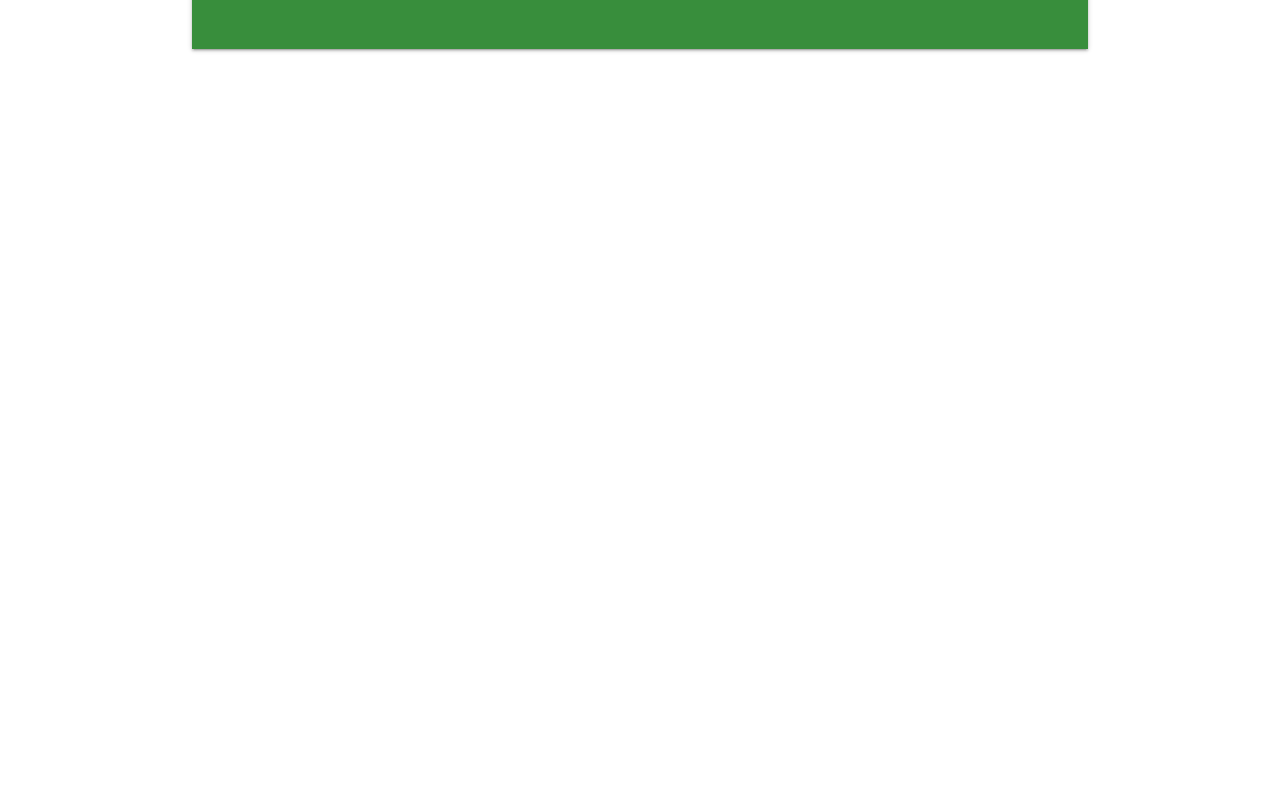
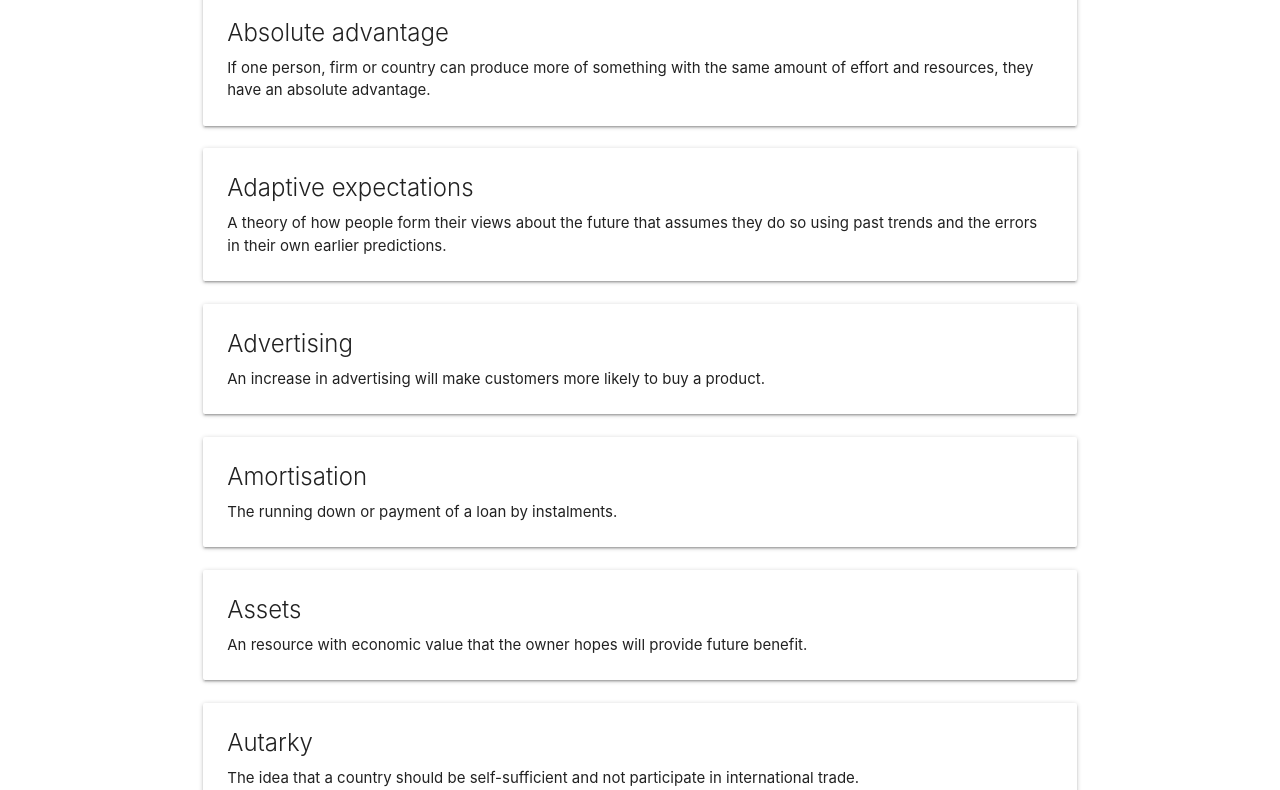
Before and after one commit to featuredepix/economicsterms, a plain HTML site: page index.html in a window 1280 px wide. Shown: the part 79-869 px from the top of the page. Before the commit the page ends 800 px from the top, so only its background shows below. Drawn offline with nearby package versions, Linux system fonts and the light colour scheme.

Commit message:
Update index.html

```diff
--- a/index.html
+++ b/index.html
@@ -12,24 +12,12 @@
         <a href="#" class="brand-logo center"><img src="http://www.thomasmooretoymaster.com/ekmps/shops/stephenalford/resources/Design/west-exe.png" alt="West Exe" style="height: 40px; display: inline; margin: 15px 15px 0 0;">Economics Key Terms</a>
       </div>
     </nav>
-    <div class="container">
-      <nav class="green darken-2">
-        <div class="nav-wrapper">
-          <form>
-            <div class="input-field">
-              <input id="search" type="search" onchange="filter(this.value)">
-            </div>
-          </form>
-        </div>
-      </nav>
-    </div>
     <div class="container row" id="keyterms">
 
     </div>
     <script src="https://code.jquery.com/jquery-3.2.1.min.js" integrity="sha256-hwg4gsxgFZhOsEEamdOYGBf13FyQuiTwlAQgxVSNgt4=" crossorigin="anonymous"></script>
     <script src="https://cdnjs.cloudflare.com/ajax/libs/materialize/0.98.2/js/materialize.min.js"></script>
     <script>
-      var filterTerm = "";
       function sortObject(o) {
         return Object.keys(o).sort().reduce((r, k) => (r[k] = o[k], r), {});
       }
@@ -38,15 +26,10 @@
           data = sortObject(data);
           var toPrint = "";
           $.each(data, function(key, value){
-            if(value.toLowerCase().includes(filterTerm.toLowerCase()) || key.toLowerCase().includes(filterTerm.toLowerCase() || filterTerm == ""){
-              toPrint += "<div class='col s12'><div class='card hoverable'><div class='card-content'><span class='card-title'>" + key + "</span>" + value + "</div></div></div>";
-               }
+            toPrint += "<div class='col s12'><div class='card hoverable'><div class='card-content'><span class='card-title'>" + key + "</span>" + value + "</div></div></div>";
           });
           $("#keyterms").html(toPrint);
         });
-      }
-      function filter(search){
-        filterTerm = search;
       }
       setInterval(function(){ update(); }, 1000);
     </script>
```
